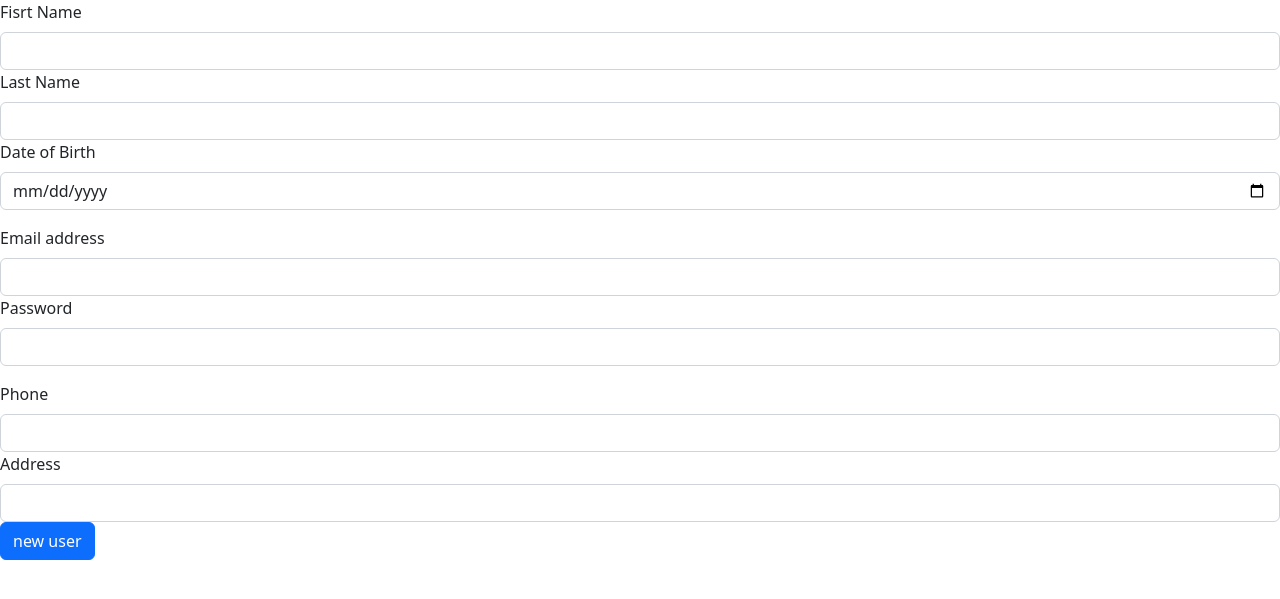
After one commit to HenryHitak/phpproj, a PHP site: page /phpproj/UserNew.php in a window 1280 px wide. The commit adds this page. Shown: the top 599 px of the page. Run offline with PHP 8.4, Linux system fonts and the light colour scheme; a stand-in replaces the project's code that opens the database connection.

Commit message:
New User register update

```diff
--- a/DBlink.php
+++ b/DBlink.php
@@ -4,4 +4,7 @@
     if(!$conn) {
         die("db error : " . mysqli_error());
     }
+    $query = "SELECT * FROM user_tb ORDER BY user_id";
+    $result = mysqli_query($conn,$query);
+    $rows = mysqli_num_rows($result);
 ?>
--- /dev/null
+++ b/UserNew.php
@@ -0,0 +1,64 @@
+<!DOCTYPE html>
+<html lang="en">
+<head>
+    <meta charset="UTF-8">
+    <meta http-equiv="X-UA-Compatible" content="IE=edge">
+    <meta name="viewport" content="width=device-width, initial-scale=1.0">
+    <!-- CSS only -->
+    <link href="https://cdn.jsdelivr.net/npm/bootstrap@5.2.0/dist/css/bootstrap.min.css" rel="stylesheet" integrity="sha384-gH2yIJqKdNHPEq0n4Mqa/HGKIhSkIHeL5AyhkYV8i59U5AR6csBvApHHNl/vI1Bx" crossorigin="anonymous">
+    <title>Register</title>
+</head>
+<body>
+    <form method="POST" action="<?php echo $_SERVER['PHP_SELF']; ?>">
+        <div class="mb-3">
+            <label for="fname" class="form-label">Fisrt Name</label>
+            <input type="text" name="fname" class="form-control" require>
+            <label for="lname" class="form-label">Last Name</label>
+            <input type="text" name="lname" class="form-control" require>
+            <label for="dob" class="form-label">Date of Birth</label>
+            <input type="date" name="dob" class="form-control" require>
+        </div>
+        <div class="mb-3">
+            <label for="email" class="form-label">Email address</label>
+            <input type="email" name="email" class="form-control" require>
+            <label for="pass" class="form-label">Password</label>
+            <input type="password" name="pass" class="form-control" require>
+        </div>
+        <div class="mb-3">
+            <label for="phone" class="form-label">Phone</label>
+            <input type="text" name="phone" class="form-control" require>
+            <label for="addr" class="form-label">Address</label>
+            <input type="text" name="addr" class="form-control" require>
+            <button type="submit" class="btn btn-primary">new user</button>
+        </div>
+    </form>
+    <?php
+        if($_SERVER["REQUEST_METHOD"]=="POST"){
+            $dbUsername = "root";
+            $dbServername = "localhost";
+            $dbPass = "";
+            $dbName = "User_DB";
+
+            $dbCon = new mysqli($dbServername,$dbUsername,$dbPass,$dbName);
+
+            if($dbCon->connect_error){
+                die("Connection error ".$dbCon->connect_error);
+            }else{
+                $insertCmd = "INSERT INTO user_tb (firstName,lastName,email,pass,dob,phone,addr,salt) VALUES ('".$_POST['fname']."','".$_POST['lname']."','".$_POST['email']."','".$_POST['pass']."','".$_POST['dob']."','".$_POST['phone']."','".$_POST['addr']."','salt')";
+                $result = $dbCon->query($insertCmd);
+
+                if($result === true){
+                    echo "<h1 style='color: green;'>DONE!!!!</h1>";
+                }else{
+                    echo "<h1 style='color: red;'>".$dbCon->error."</h1>";
+                }
+                $dbCon->close();
+
+                header('Location: ');
+            }
+        }
+    ?>
+<!-- JavaScript Bundle with Popper -->
+<script src="https://cdn.jsdelivr.net/npm/bootstrap@5.2.0/dist/js/bootstrap.bundle.min.js" integrity="sha384-A3rJD856KowSb7dwlZdYEkO39Gagi7vIsF0jrRAoQmDKKtQBHUuLZ9AsSv4jD4Xa" crossorigin="anonymous"></script>
+</body>
+</html>
```
Also changed, not shown: UserTable.php (+37 -33 lines), userUpdate.php (renamed from userviewEdit.php).
